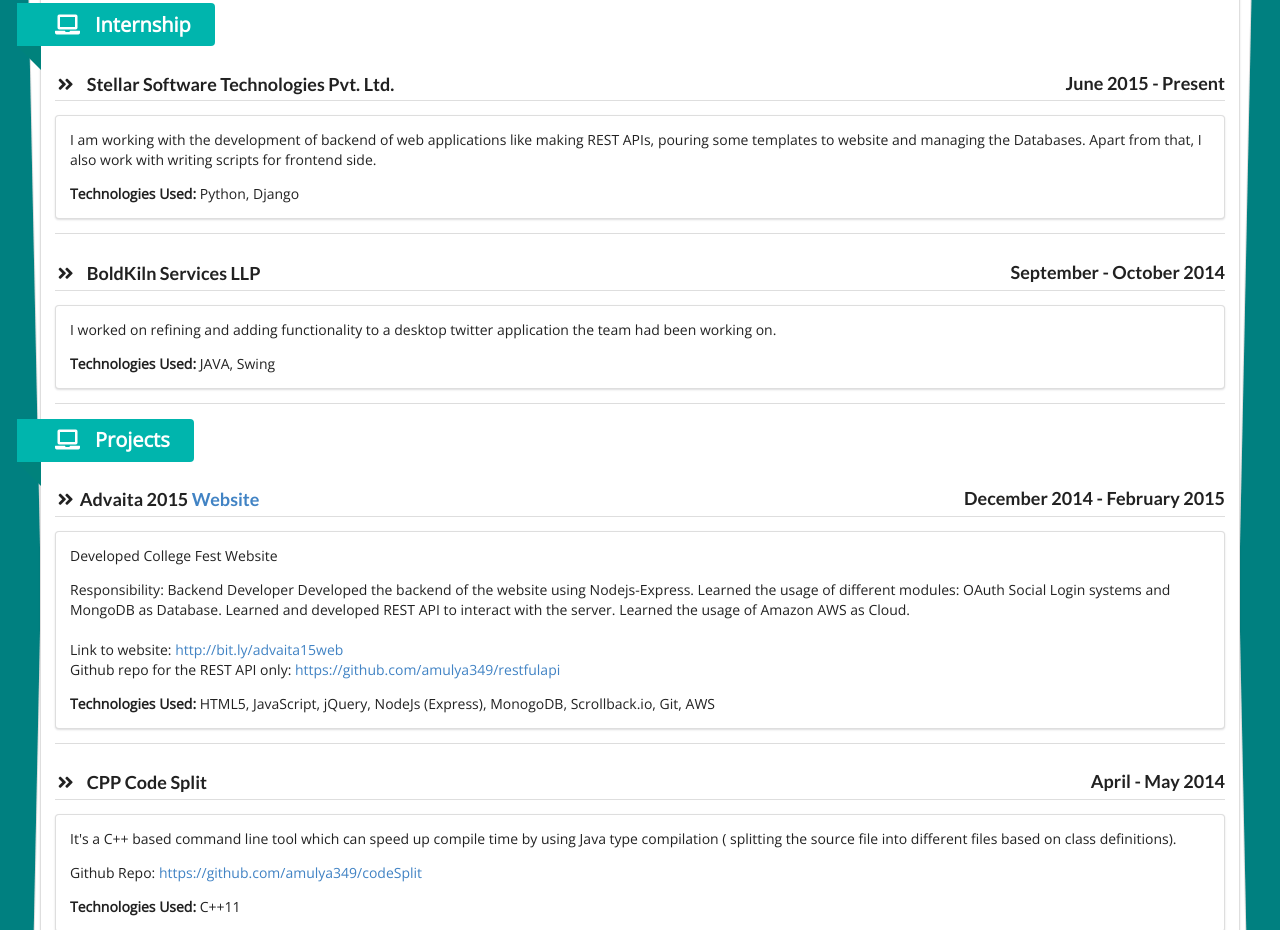
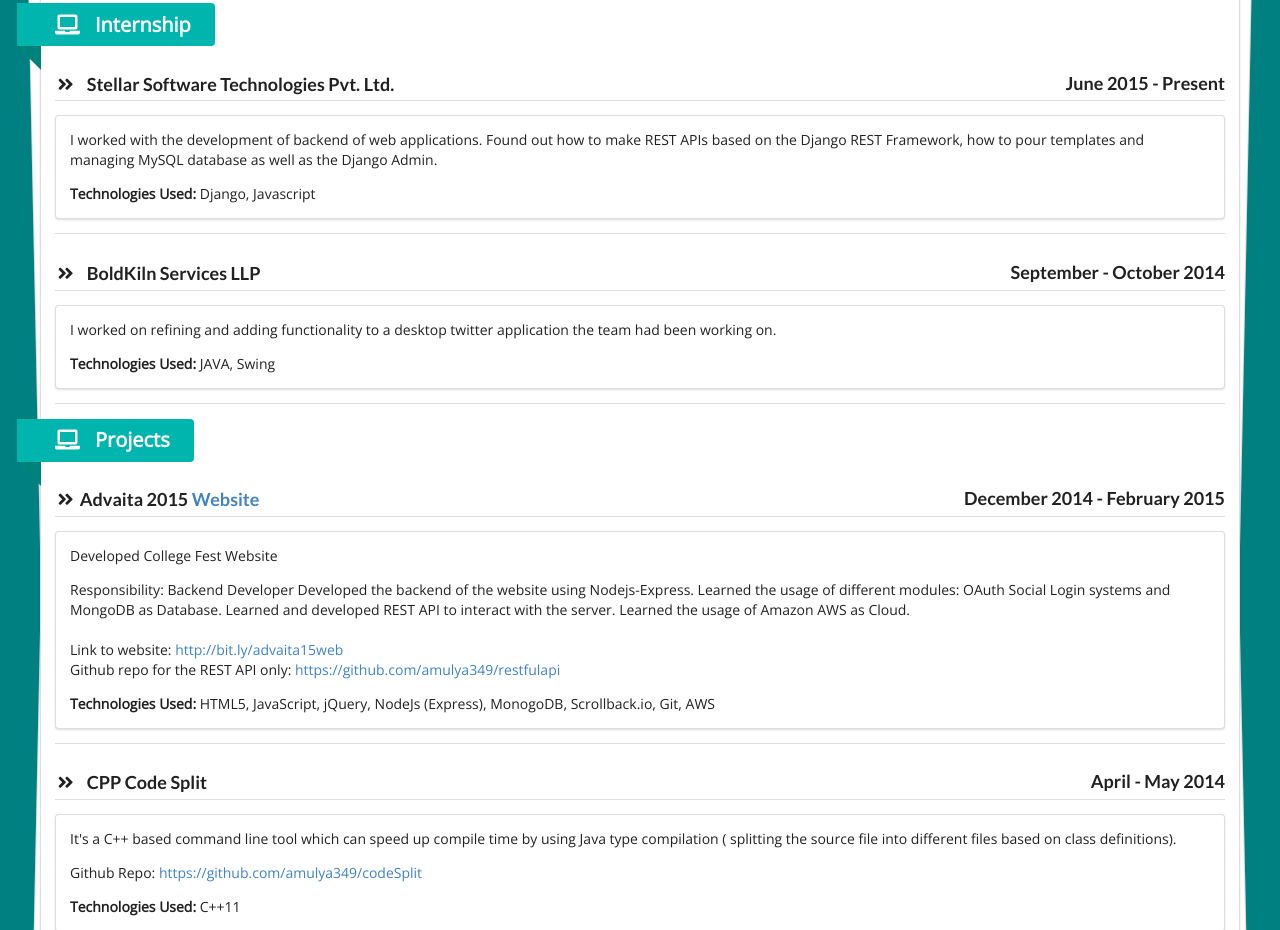
Before and after one commit to amulya349/amulya349.github.io, a website: page index.html in a window 1280 px wide. Shown: the part 1216-2146 px from the top of the page. Drawn offline with nearby package versions, Linux system fonts and the light colour scheme.

Commit message:
Update index.html
updated internship data

```diff
--- a/index.html
+++ b/index.html
@@ -99,9 +99,9 @@
 				</div>
 			</div>
 			<div class="ui segment">
-				<p>I am working with the development of backend of web applications like making REST APIs, pouring some templates to website and managing the Databases. Apart from that, I also work with writing scripts for frontend side. </p>
+				<p>I worked with the development of backend of web applications. Found out how to make REST APIs based on the Django REST Framework, how to pour templates and managing MySQL database as well as the Django Admin.</p>
 
-				<p><b>Technologies Used:</b> Python, Django</p>
+				<p><b>Technologies Used:</b> Django, Javascript</p>
 			</div>
 			<div class="ui divider"></div>
 			<div class="ui dividing header">
```
